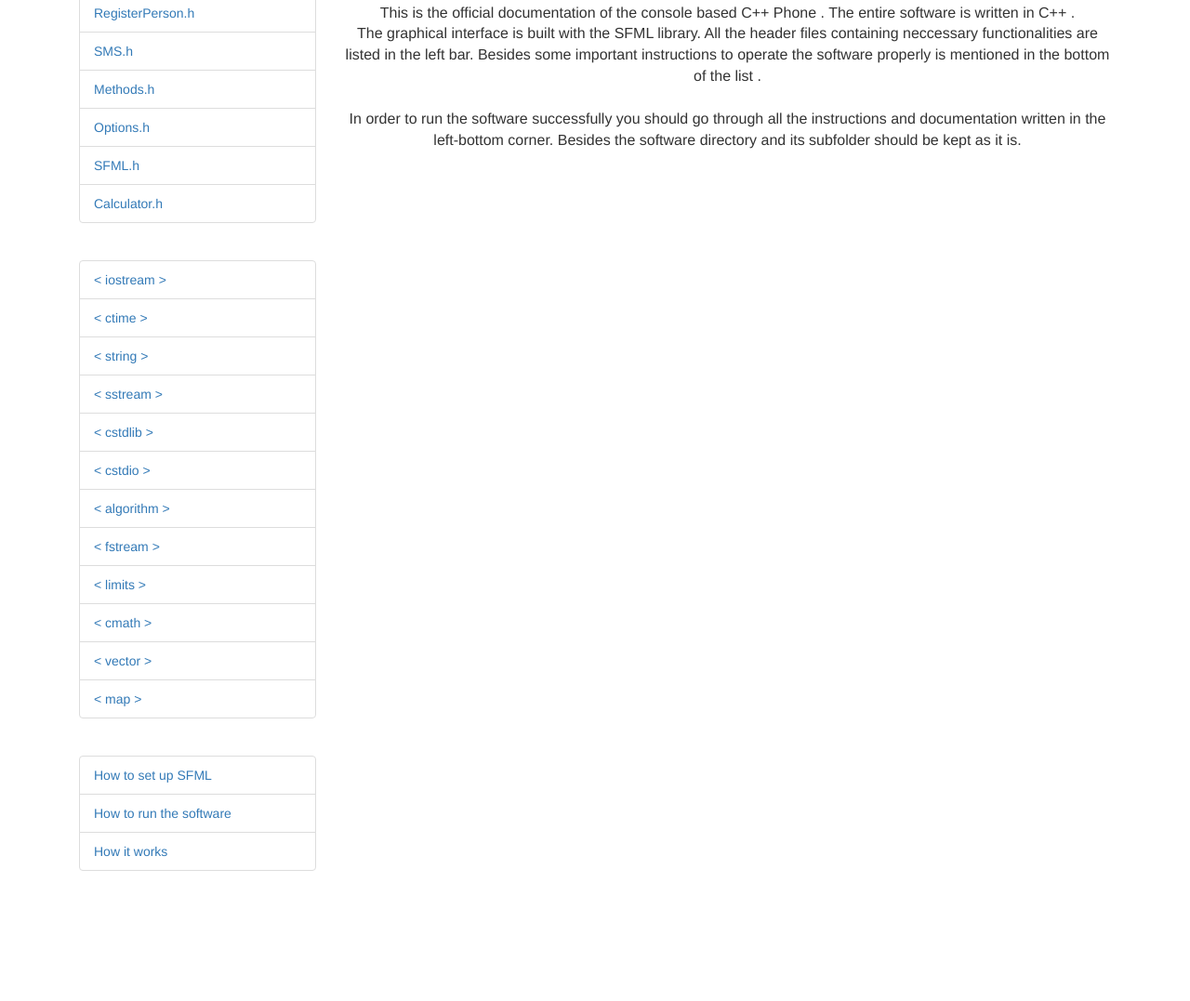
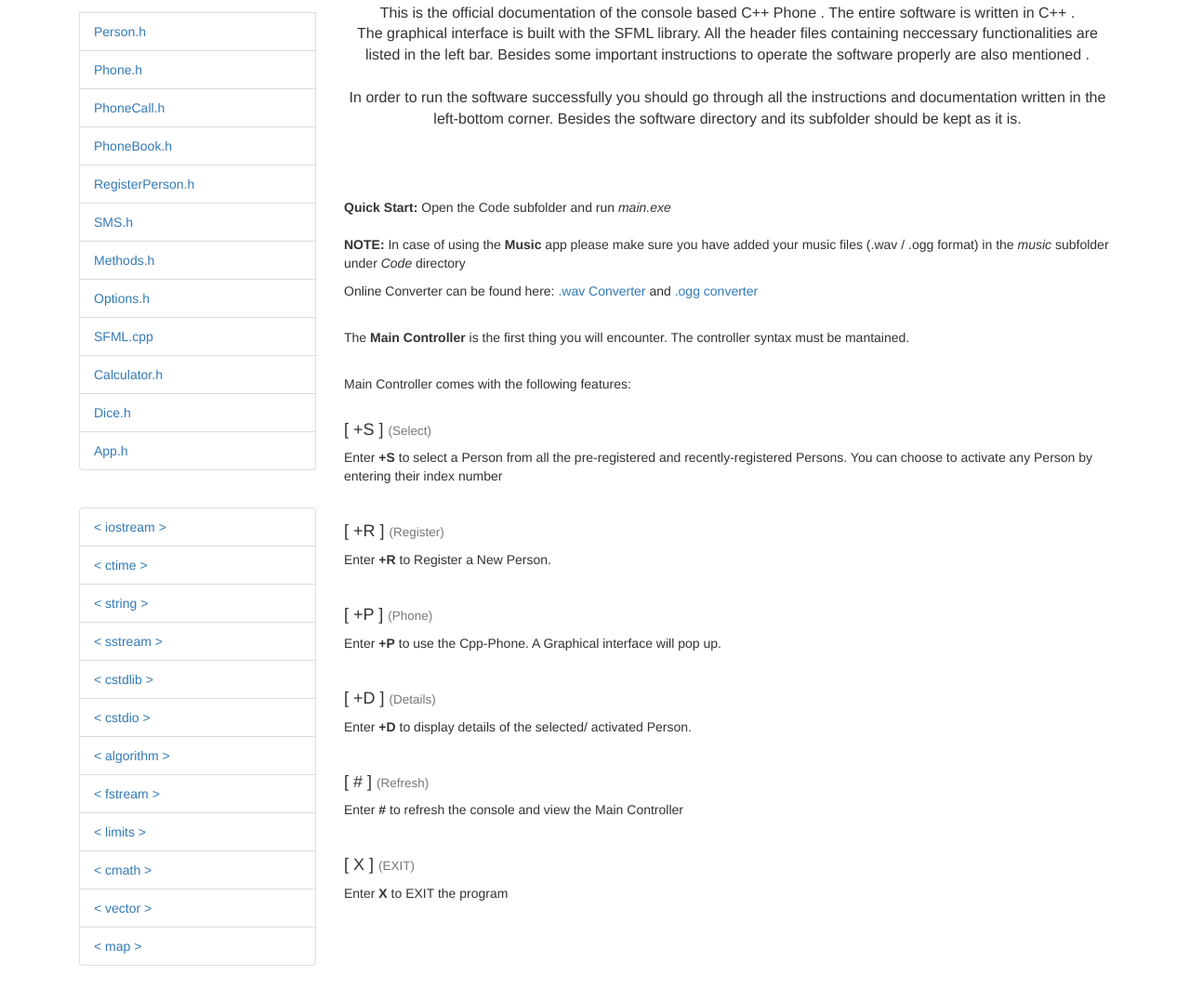
Before and after one commit to abrarShariar/Cpp-Phone, a plain HTML site: page Documentation/index.html in a window 1280 px wide. Shown: the part 321-1398 px from the top of the page at 93% size. Before the commit the page ends 1318 px from the top, so only its background shows below. Drawn offline with Linux system fonts and the light colour scheme.

Commit message:
Update index.html

```diff
--- a/Documentation/index.html
+++ b/Documentation/index.html
@@ -44,6 +44,13 @@
 		<!-- Left column for index of content -->
 					<div class="list-group"><br><br>
 
+             <div class="list-group">
+              <br>
+        <button type="button" class="list-group-item"><a href="howtoSFML.html">How to set up SFML </a></button>
+        <button type="button" class="list-group-item"><a href="howtorun.html">How to run the software </a></button>
+        <button type="button" class="list-group-item"><a href="howitworks.html">How it works </a></button>
+        </div><br>
+
 			<div class="list-group"><br><br>
 
   <button type="button" class="list-group-item" disabled="disabled"> <a href="person.html">Person.h</a></button>
@@ -54,8 +61,12 @@
   <button type="button" class="list-group-item"><a href="sms.html">SMS.h</a></button>
   <button type="button" class="list-group-item"><a href="methods.html">Methods.h</a></button>
   <button type="button" class="list-group-item"><a href="options.html">Options.h</a></button>
-  <button type="button" class="list-group-item"><a href="sfml.html">SFML.h</a></button>
+  <button type="button" class="list-group-item"><a href="sfml.html">SFML.cpp</a></button>
   <button type="button" class="list-group-item"><a href="calculator.html">Calculator.h</a></button>
+  <button type="button" class="list-group-item"><a href="dice.html">Dice.h</a></button>
+  <button type="button" class="list-group-item"><a href="app.html">App.h</a></button>
+
+
 			</div><br>
 
            <div class="list-group">
@@ -76,13 +87,7 @@
               <button type="button" class="list-group-item"><a href="headerFunctions.html#map">< map ></a></button>
         </div><br>
 
-      <div class="list-group">
 
-        <button type="button" class="list-group-item"><a href="howtoSFML.html">How to set up SFML </a></button>
-        <button type="button" class="list-group-item"><a href="howtorun.html">How to run the software </a></button>
-        <button type="button" class="list-group-item"><a href="howitworks.html">How it works </a></button>
-
-        </div><br>
 
 		</div>
 
@@ -97,10 +102,48 @@
         <div id="intro" style="text-align: -webkit-center;font-size: medium; " >
           <p>This is the official documentation of the console based C++ Phone . The entire software is written in C++ .<br>
               The graphical interface is built with the SFML library. All the header files containing neccessary functionalities are listed in the left bar.
-              Besides some important instructions to operate the software properly is mentioned in the bottom of the list . <br> <br>
-              In order to run the software successfully you should go through all the instructions and documentation written in the left-bottom corner. Besides the software directory and its subfolder should be kept as it is. <br>
+              Besides some important instructions to operate the software properly are also mentioned . <br> <br>
+              In order to run the software successfully you should go through all the instructions and documentation written in the left-bottom corner. Besides the software directory and its subfolder should be kept as it is. <br><br>
+
           </p>
+
         </div>
+        <br><br>
+        <strong>Quick Start: </strong>Open the Code subfolder and run <em>main.exe</em> <br><br>
+        <p><strong>NOTE: </strong> In case of using the <strong>Music</strong> app please make sure you have added your music files (.wav / .ogg format) in the <em>music </em> subfolder under <em>Code</em> directory</p>
+        <p>
+          Online Converter can be found here:
+          <a href="http://audio.online-convert.com/convert-to-wav">.wav Converter</a> and  <a href="http://audio.online-convert.com/convert-to-ogg">.ogg converter</a></p>
+          <br>
+        <p>The <strong>Main Controller </strong>is the first thing you will encounter. The controller syntax must be mantained. </p>
+        <br>Main Controller comes with the following features: <br><br>
+
+
+            <h4>[ +S ] <small> (Select)</small></h4>
+            <p>Enter <strong>+S</strong> to select a Person from all the pre-registered and recently-registered Persons. You can choose to activate any Person by entering their index  number </p><br>
+
+            <h4>[ +R ] <small>(Register)</small> </h4>
+            <p>Enter <strong>+R</strong> to Register a New Person.</p><br>
+
+            <h4>[ +P ] <small>(Phone)</small> </h4>
+            <p>Enter <strong>+P</strong> to use the Cpp-Phone. A Graphical interface will pop up.</p><br>
+
+            <h4>[ +D ] <small>(Details)</small> </h4>
+            <p>Enter <strong>+D</strong> to display details of the selected/ activated Person.</p><br>
+
+            <h4>[ # ] <small>(Refresh)</small> </h4>
+            <p>Enter <strong>#</strong> to refresh the console and view the Main Controller</p><br>
+
+            <h4>[ X ] <small>(EXIT)</small> </h4>
+            <p>Enter <strong>X</strong> to EXIT the program</p><br>
+
+
+
+
+
+
+
+
 
 
 
```
